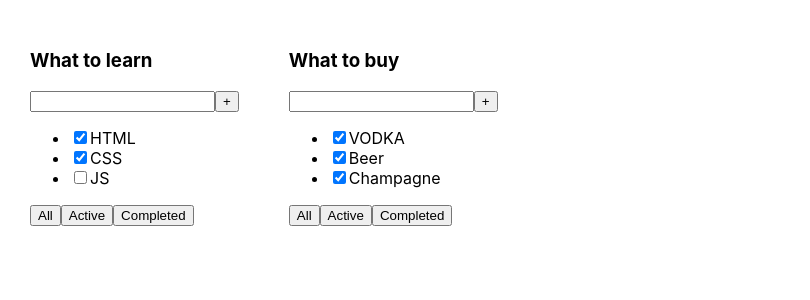
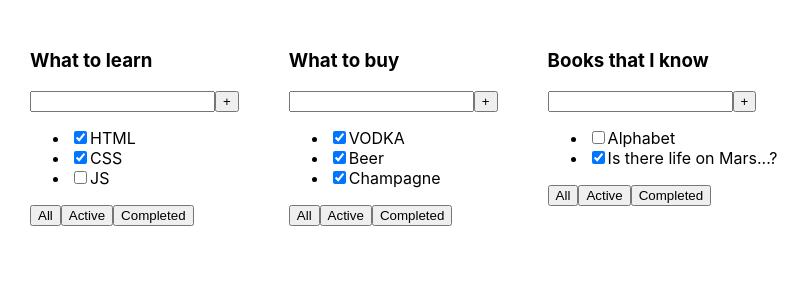
Before and after one commit to coolcrazyfox/Todolist, a React (Create React App) app: page / in a window 1280 px wide. Shown: the top 300 px of the page, without its empty margins (0-810 px from the left). Built offline with nearby package versions, Linux system fonts and the light colour scheme.

Commit message:
add Tolist

```diff
--- a/src/App.tsx
+++ b/src/App.tsx
@@ -1,13 +1,18 @@
 import React from 'react';
 import './App.css';
 import Todolist from "./Todolist";
+import {Tolist} from "./Tolist";
 
 export  type TaskType ={
     id: number
     title: string
     isDone:boolean
 }
+
 function App() {
+    const toList="Books that I know"
+
+
     const task_1: Array<TaskType> =[
         {id: 1, title: "HTML", isDone: true},
         {id: 2, title: "CSS", isDone: true},
@@ -17,13 +22,17 @@ function App() {
     const task_2: Array<TaskType> =[
         {id: 4, title: "VODKA", isDone: true},
         {id: 5, title: "Beer", isDone: true},
-        {id: 6, title: "Сhampagne", isDone: true}
-
+        {id: 6, title: "Champagne", isDone: true}
+    ]
+    const task_3: Array<TaskType> =[
+        {id: 7, title: "Alphabet", isDone: false},
+        {id: 8, title: "Is there life on Mars...?", isDone: true}
     ]
     return (
         <div className="App">
             <Todolist title={"What to learn"} task={task_1}/>
             <Todolist title={"What to buy"} task={task_2}/>
+            <Tolist title={toList} task={task_3}/>
         </div>
     );
 }
```
